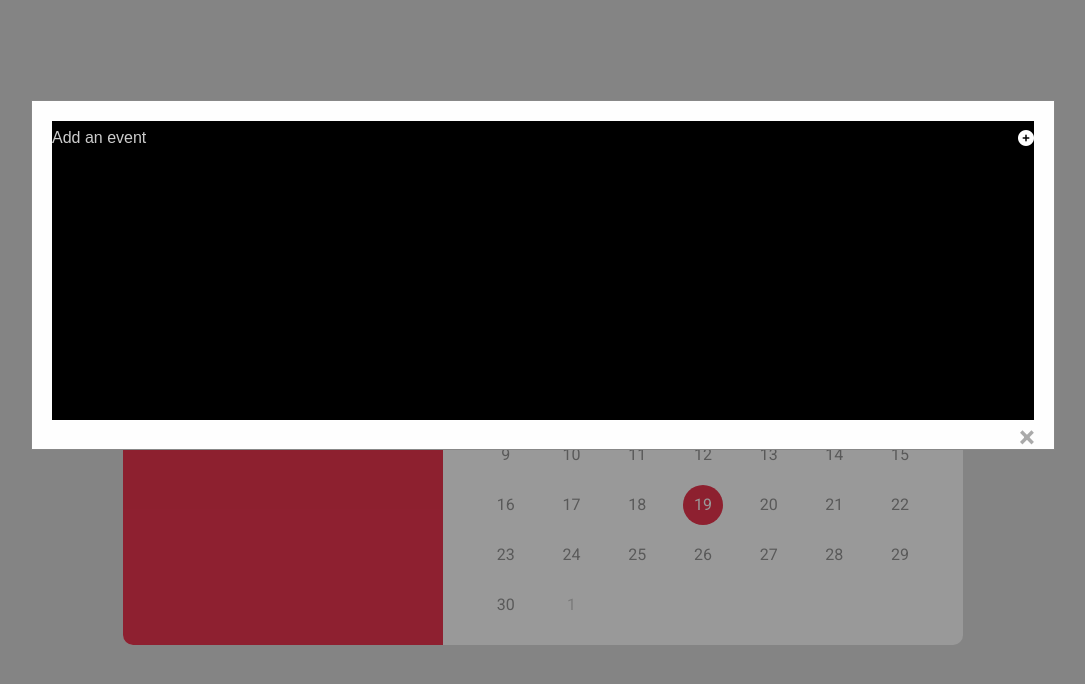
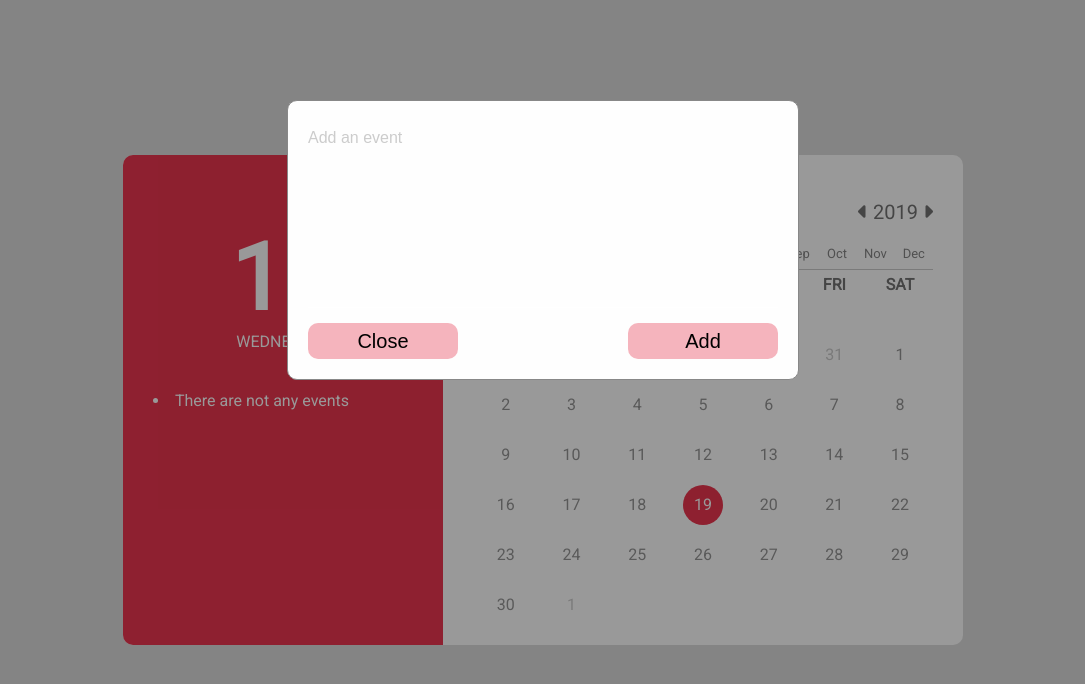
Before and after one commit to Alexmckey1337/Calendar, a plain HTML site: page index.html in a window 1280 px wide. Both pictures are taken after a click on the element 800 px from the left and 480 px from the top of the page. Shown: the whole page, without its empty margins (97-1182 px from the left). Drawn offline with Linux system fonts and the light colour scheme.

Commit message:
today button and modal styling done

```diff
--- a/calendar.js
+++ b/calendar.js
@@ -37,7 +37,7 @@ class calendar {
 
     drawEvents(){
         let calendar = this.getCalendar()
-        let eventList =this.eventList[calendar.active.formatted] || ['There is not any events']
+        let eventList =this.eventList[calendar.active.formatted] || ['There are not any events']
         let eventTemplate = ''
         eventList.forEach(item=>{
             eventTemplate += `<li>${item}</li>`
--- a/index.html
+++ b/index.html
@@ -26,10 +26,12 @@
         <div class="right-side">
             <div class="text-right calendar-change-year">
                 <div class="calendar-change-year-slider">
-                    <span class="todayBtn">today</span>
-                    <span class="fa fa-caret-left cursor-pointer calendar-change-year-slider-prev"></span>
-                    <span class="calendar-current-year"></span>
-                    <span class="fa fa-caret-right cursor-pointer calendar-change-year-slider-next"></span>
+                    <span class="todayBtn">Today date</span>
+                    <div class="yearWrapper">
+                        <span class="fa fa-caret-left cursor-pointer calendar-change-year-slider-prev"></span>
+                        <span class="calendar-current-year"></span>
+                        <span class="fa fa-caret-right cursor-pointer calendar-change-year-slider-next"></span>
+                    </div>
                 </div>
             </div>
             <div class="calendar-month-list">
@@ -50,9 +52,11 @@
                 <div class="modal-content">
                         <div class="add-event-day">
                             <input type="text" class="add-event-day-field" placeholder="Add an event">
-                            <span class="fa fa-plus-circle add-event-day-field-btn cursor-pointer"></span>
                         </div>
-                        <span class="close">&times;</span>
+                            <div class="buttons">
+                                <button class="close">Close</button>
+                                <button class="add-event-day-field-btn cursor-pointer">Add</button>
+                            </div>
                 </div>
         </div>
     </div>
--- a/style.css
+++ b/style.css
@@ -33,7 +33,14 @@
     /* Disable Android and iOS callouts*/ }
   .add-event-day{
     height: 300px;
-    background-color: black
+
+  }
+  .add-event-day-field {
+    background-color: #ccc;
+    color:black;
+  }
+  .add-event-day-field-btn{
+    color: black;
   }
   .calendar, .calendar .add-event-day .add-event-day-field-btn, .calendar .calendar-days li:after {
     position: absolute;
@@ -51,7 +58,7 @@
     overflow: hidden; }
     .calendar .calendar-left-side-day-of-week, .calendar .current-day-events ul, .calendar .add-event-day, .calendar .calendar-change-year, .calendar .calendar-days li {
       position: relative; }
-    .calendar .calendar-left-side-day, .calendar .calendar-left-side-day-of-week, .calendar .current-day-events, .calendar .add-event-day-field-btn, .calendar .add-event-day-field {
+    .calendar .calendar-left-side-day, .calendar .calendar-left-side-day-of-week, .calendar .current-day-events, .calendar , .calendar {
       color: white; }
     .calendar .calendar-left-side-day-of-week, .calendar .calendar-week {
       text-transform: uppercase; }
@@ -96,6 +103,10 @@
       float: right; }
     .calendar .calendar-change-year {
       font-size: 20px; }
+      .calendar-change-year-slider{
+        display: flex;
+        justify-content: space-between;
+      }
       .calendar .calendar-change-year .calendar-change-year-slider {
         margin: 15px 0;
         color: #737373; }
@@ -170,18 +181,37 @@
           background-color: rgba(0,0,0,0.4);
         }
         .modal-content {
+          border-radius: 10px;
+          display: flex;
+          flex-direction: column;
           background-color: #fefefe;
           margin: auto;
           padding: 20px;
           border: 1px solid #888;
-          height: 50%;
-          width: 80%;
+          height: 40%;
+          width: 40%;
+        }
+        .todayBtn{
+          color: #ec364f;
+          cursor: pointer;
+        }
+        .buttons{
+          padding-top: 15px;
+          display: flex;
+          justify-content: space-between
+        }
+
+        .buttons > *{
+          width: 150px;
+          height: 36px;
+          font-size: 20px;
+          background-color: #f5b4bd;
+          border: none;
+          border-radius: 10px;
         }
         .close {
-          color: #aaaaaa;
+          color: black;
           float: right;
-          font-size: 28px;
-          font-weight: bold;
         }
 
         .close:hover,
```
